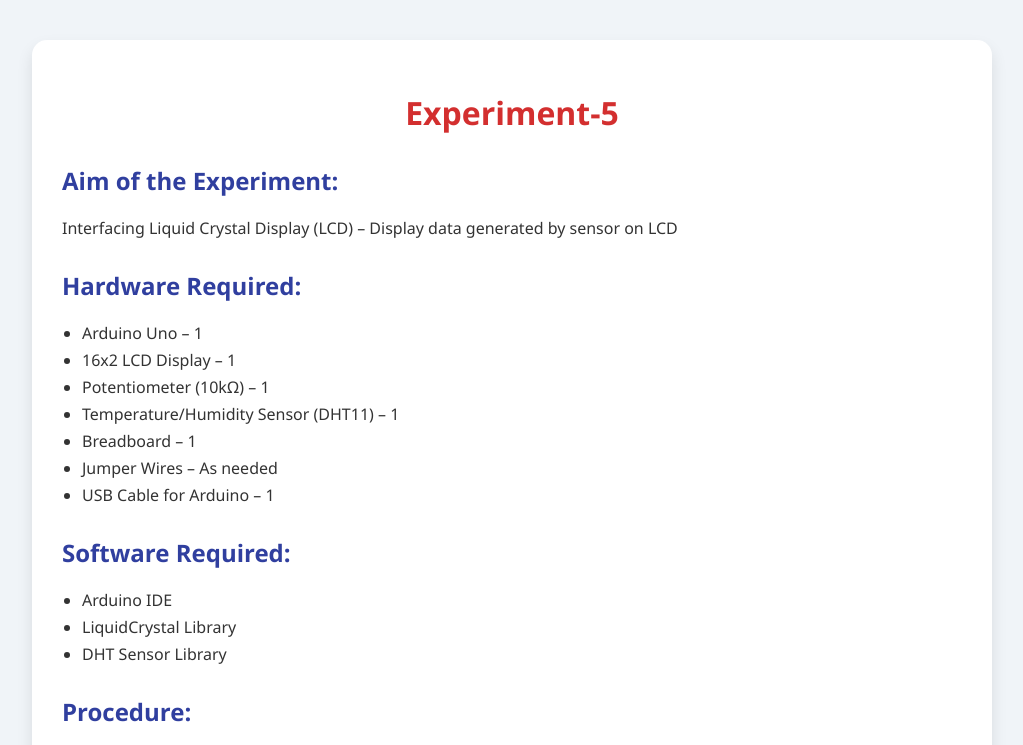
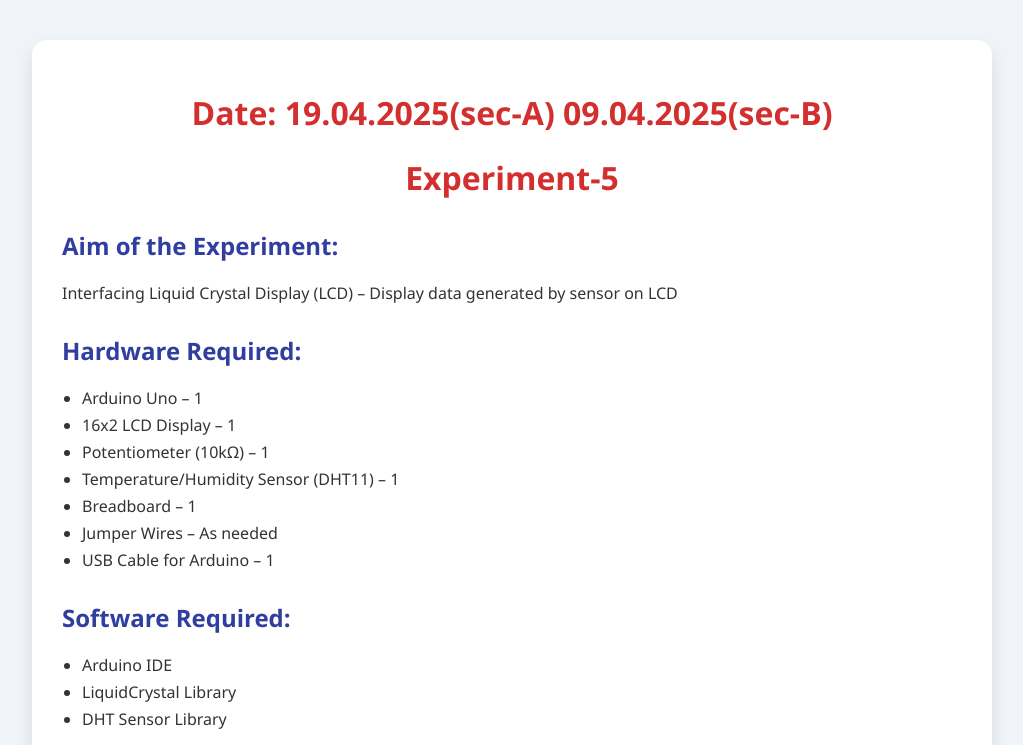
Before and after one commit to utkalstudy/iotpractical, a plain HTML site: page Experiment5.html in a window 1280 px wide. Shown: the top 745 px of the page, without its empty margins (128-1151 px from the left). Drawn offline with Linux system fonts and the light colour scheme.

Commit message:
Update Experiment5.html

```diff
--- a/Experiment5.html
+++ b/Experiment5.html
@@ -87,6 +87,7 @@
 <body>
 
   <div class="container">
+    <h1>Date: 19.04.2025(sec-A) 09.04.2025(sec-B)</h1>
     <h1>Experiment-5</h1>
 
     <h2>Aim of the Experiment:</h2>
```
